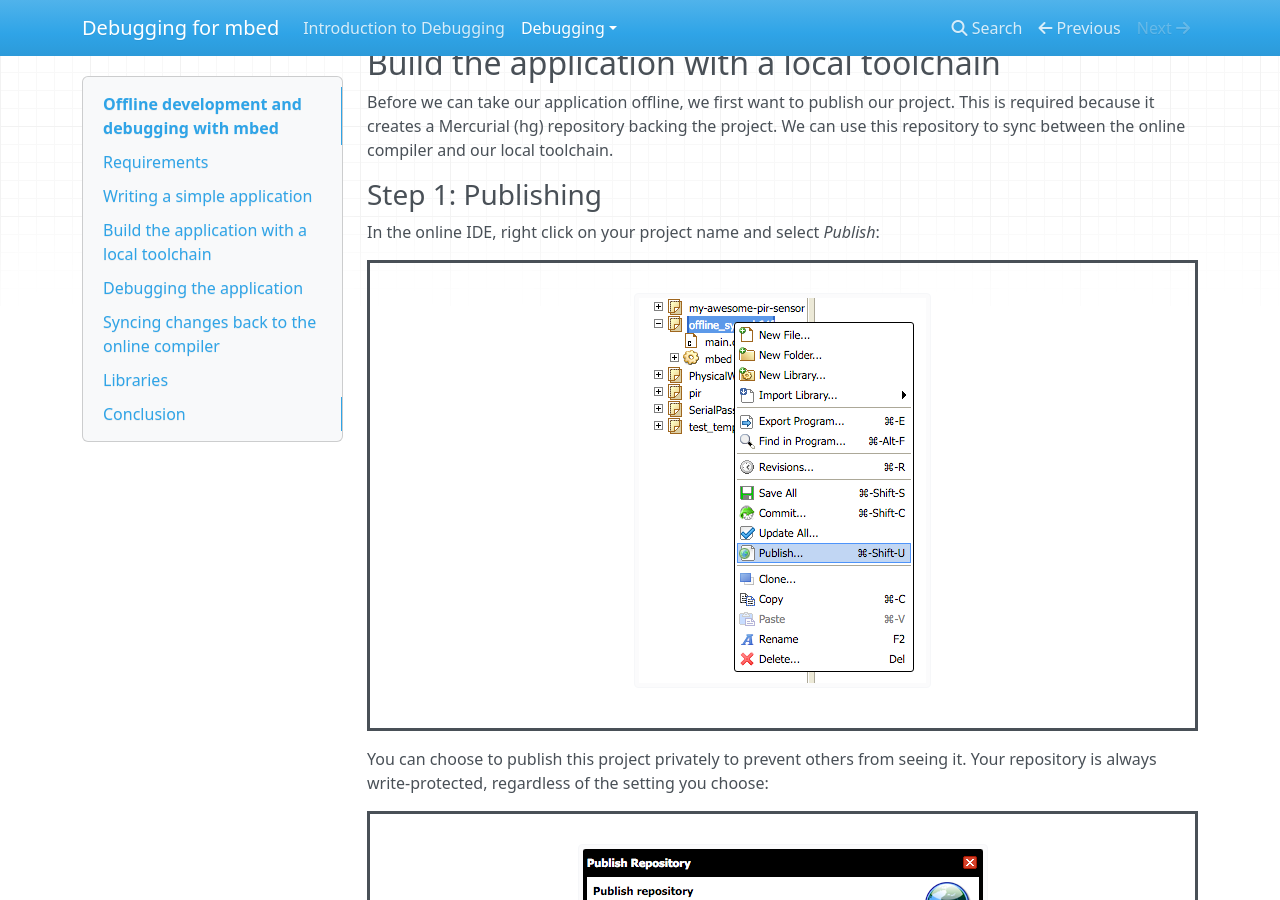
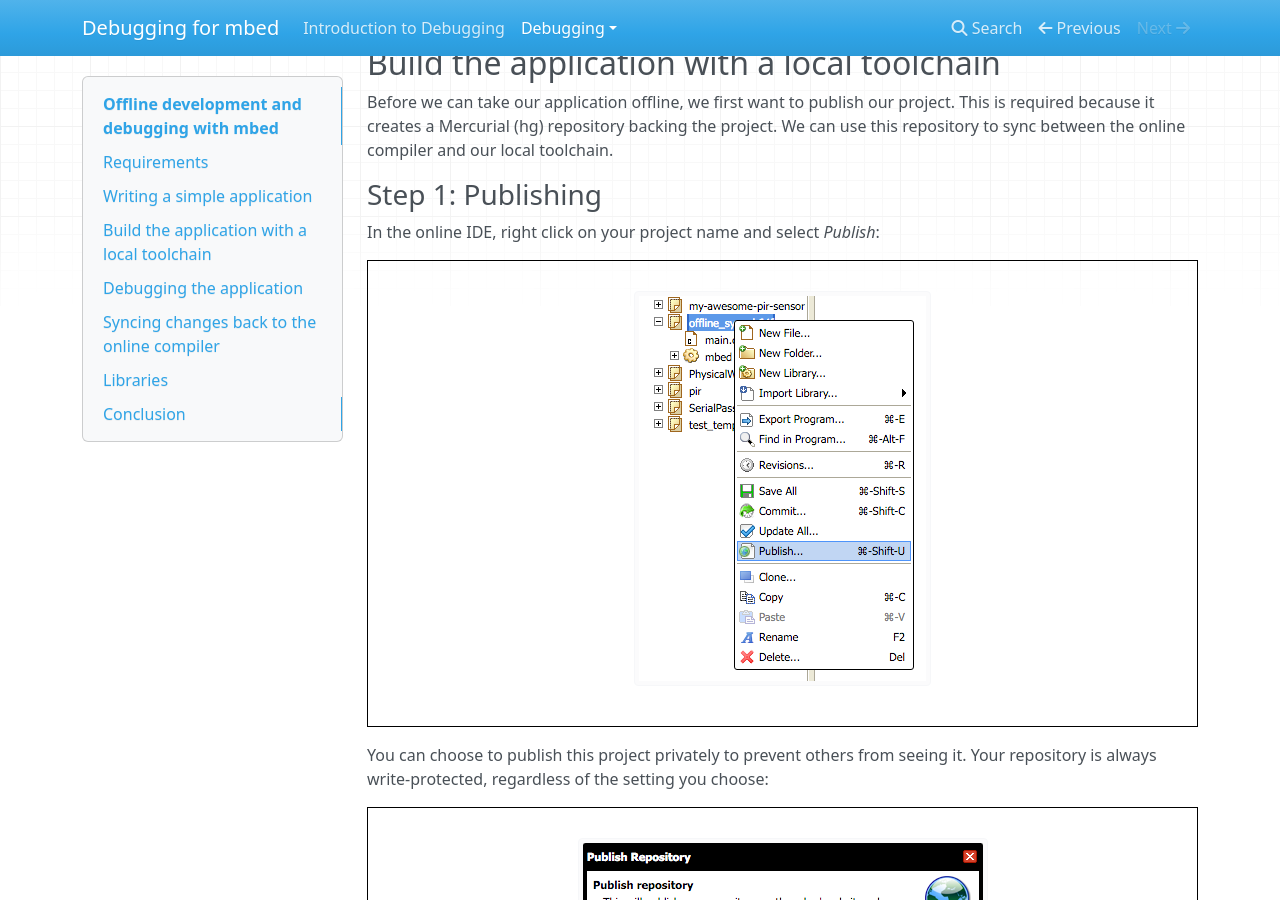
Before and after one commit to ARMmbed/Debugging-docs, an MkDocs documentation site: the page built from Docs/Debugging/offline.md, in a window 1280 px wide and 900 px high, scrolled down 1114 px. Built offline with MkDocs 1.6.1, drawn with Linux system fonts in a browser that asks for light colours; nearby versions of some CDN libraries; old or Windows-style settings are respelled for this version of MkDocs.

Commit message:
Changing border style

```diff
--- a/Docs/Debugging/offline.md
+++ b/Docs/Debugging/offline.md
@@ -51,15 +51,15 @@ Before we can take our application offline, we first want to publish our project
 
 In the online IDE, right click on your project name and select *Publish*:
 
-<span style="text-align:center; border-style:solid; display:block; height:100%; padding:10px;">![Publish button](Images/offline1.png)</span>
+<span style="text-align:center; border:1px solid #000; display:block; height:100%; padding:10px;">![Publish button](Images/offline1.png)</span>
 
 You can choose to publish this project privately to prevent others from seeing it. Your repository is always write-protected, regardless of the setting you choose:
 
-<span style="text-align:center; border-style:solid; display:block; height:100%; padding:10px;">![Publication settings](Images/offline2.png)</span>
+<span style="text-align:center; border:1px solid #000; display:block; height:100%; padding:10px;">![Publication settings](Images/offline2.png)</span>
 
 After publication you get a link to your project page, which has a *Clone repository to desktop* button. While this will indeed clone your repository, we would be  missing build files for your toolchain, so we don't want to click this just yet:
 
-<span style="text-align:center; border-style:solid; display:block; height:100%; padding:10px;">![Clone to desktop](Images/offline3.png)</span>
+<span style="text-align:center; border:1px solid #000; display:block; height:100%; padding:10px;">![Clone to desktop](Images/offline3.png)</span>
 
 ### Step 2: Exporting
 
@@ -67,11 +67,11 @@ To get the build files we need, we use the online IDE to export a project to our
 
 For simplicity we'll be using GCC. Go back to the online compiler, right click on the project and select *Export*:
 
-<span style="text-align:center; border-style:solid; display:block; height:100%; padding:10px;">![Exporting to desktop](Images/offline4.png)</span>
+<span style="text-align:center; border:1px solid #000; display:block; height:100%; padding:10px;">![Exporting to desktop](Images/offline4.png)</span>
 
 This generates a ZIP file that contains our source code, a Makefile and all the libraries we depend on (just one for now: `mbed`):
 
-<span style="text-align:center; border-style:solid; display:block; height:100%; padding:10px;">![Content of the ZIP file](Images/offline5.png)</span>
+<span style="text-align:center; border:1px solid #000; display:block; height:100%; padding:10px;">![Content of the ZIP file](Images/offline5.png)</span>
 
 Open a terminal window and navigate to the folder to which you extracted the project. You can verify whether we can build locally by running:
 
@@ -87,7 +87,7 @@ We can now debug our application using [GDB](https://docs.mbed.com/docs/debuggin
 
 For instance, here I used the same approach to export to uVision 4 and start a debug session:
 
-<span style="text-align:center; border-style:solid; display:block; height:100%; padding:10px;">![Debugging with uVision](Images/offline8.png)</span>
+<span style="text-align:center; border:1px solid #000; display:block; height:100%; padding:10px;">![Debugging with uVision](Images/offline8.png)</span>
 
 *Debugging with uVision 4 on the left, and syncing changes back to the online compiler on the right*
 
@@ -149,11 +149,11 @@ $ hg push
 
 Now go back to the online compiler, right click on your project and select *Update* to pull in the changes you made locally:
 
-<span style="text-align:center; border-style:solid; display:block; height:100%; padding:10px;">![Updating your application](Images/offline6.png)</span>
+<span style="text-align:center;border:1px solid #000; display:block; height:100%; padding:10px;">![Updating your application](Images/offline6.png)</span>
 
 When you open `main.cpp` in the online compiler you'll see that our changes have made it back online:
 
-<span style="text-align:center; border-style:solid; display:block; height:100%; padding:10px;">![Yay](Images/offline7.png)</span>
+<span style="text-align:center; border:1px solid #000; display:block; height:100%; padding:10px;">![Yay](Images/offline7.png)</span>
 
 ### Retrieving changes made in the online compiler
 
@@ -176,7 +176,7 @@ Let's add a library in the online compiler:
 1. Select *Import Library > From URL*
 1. Enter the URL https://developer.mbed.org/teams/Nespresso-RGB-Sensor/code/GroveColourSensor/.
 
-    <span style="text-align:center; border-style:solid; display:block; height:100%; padding:10px;">![Import library](Images/offline10.png)</span>
+    <span style="text-align:center;border:1px solid #000; display:block; height:100%; padding:10px;">![Import library](Images/offline10.png)</span>
 
 1. In `main.cpp`, add a line to reference the library:
 
@@ -296,7 +296,7 @@ $ hg push
 
 To update the library in the online compiler, we right click on the project and select 'Update all...'.
 
-<span style="text-align:center; border-style:solid; display:block; height:100%; padding:10px;">![Upload all](Images/offline11.png)</span>
+<span style="text-align:center; border:1px solid #000; display:block; height:100%; padding:10px;">![Upload all](Images/offline11.png)</span>
 
 The library is now updated, and we can continue working in the online compiler.
 
```
